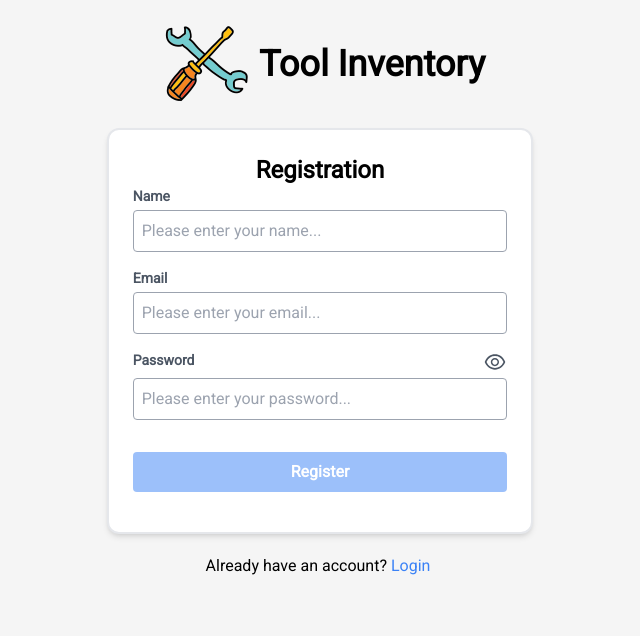
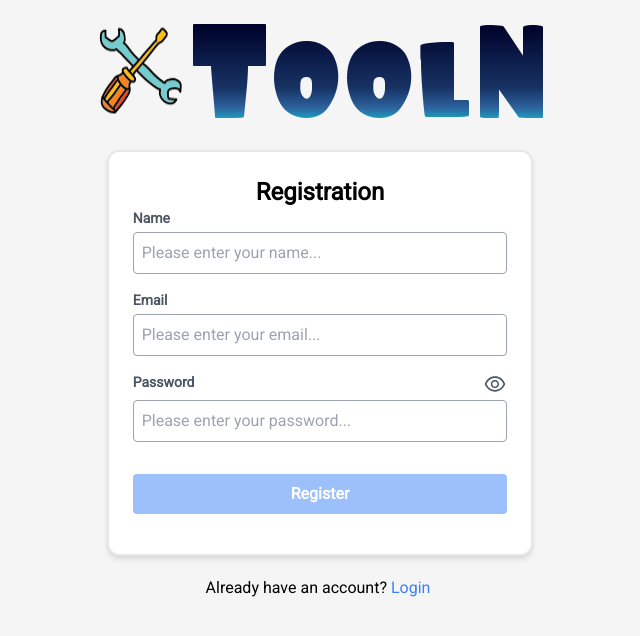
Before and after one commit to millerm30/ToolN_Inventory, a React (Create React App) app in the folder client/: page /register in a window 1280 px wide. Shown: the top 636 px of the page, without its empty margins (320-960 px from the left). Built offline with nearby package versions, Linux system fonts and the light colour scheme; no server answers.

Commit message:
appHeader cleanup

```diff
--- a/client/src/components/AppHeader.jsx
+++ b/client/src/components/AppHeader.jsx
@@ -1,11 +1,12 @@
 import React from 'react';
 import toolLogo from "../assets/appLogo.png";
+import appName from "../assets/appName.png";
 
-const AppHeader = ({title}) => {
+const AppHeader = () => {
   return (
-    <div className="flex justify-center my-4">
-      <img src={toolLogo} alt="tool logo" className="w-1/8" />
-      <h1 className="text-4xl font-bold self-center ml-2">{title}</h1>
+    <div className="flex my-4 justify-center flex-wrap flex-row mb-6">
+      <img src={toolLogo} alt="tool logo" className="w-1/4 md:w-fit lg:w-fit" />
+      <img src={appName} alt="tool logo" className="w-2/3 md:w-fit lg:w-fit" />
     </div>
   )
 };
--- a/client/src/components/Login.jsx
+++ b/client/src/components/Login.jsx
@@ -49,10 +49,10 @@ const Login = ({setAuth}) => {
 
   return (
     <Fragment>
-      <AppHeader title="Tool Inventory" />
+      <AppHeader />
       <div className="flex flex-col">
         <form
-          className="flex flex-col w-3/4 self-center bg-white p-6 rounded-xl border-2 shadow-md md:w-1/2 lg:w-1/3"
+          className="flex flex-col w-5/6 self-center bg-white p-6 rounded-xl border-2 shadow-md md:w-1/2 lg:w-1/3"
           onSubmit={onSubmitForm}
         >
           <h2 className="text-center text-2xl font-semibold">Login</h2>
--- a/client/src/components/Register.jsx
+++ b/client/src/components/Register.jsx
@@ -57,7 +57,7 @@ const Register = ({setAuth}) => {
       <AppHeader title="Tool Inventory" />
       <div className="flex flex-col">
         <form
-          className="flex flex-col w-3/4 self-center bg-white p-6 rounded-xl border-2 shadow-md md:w-1/2 lg:w-1/3"
+          className="flex flex-col w-5/6 self-center bg-white p-6 rounded-xl border-2 shadow-md md:w-1/2 lg:w-1/3"
           onSubmit={registerNewUser}
         >
           <h2 className="text-center text-2xl font-semibold">Registration</h2>
```
